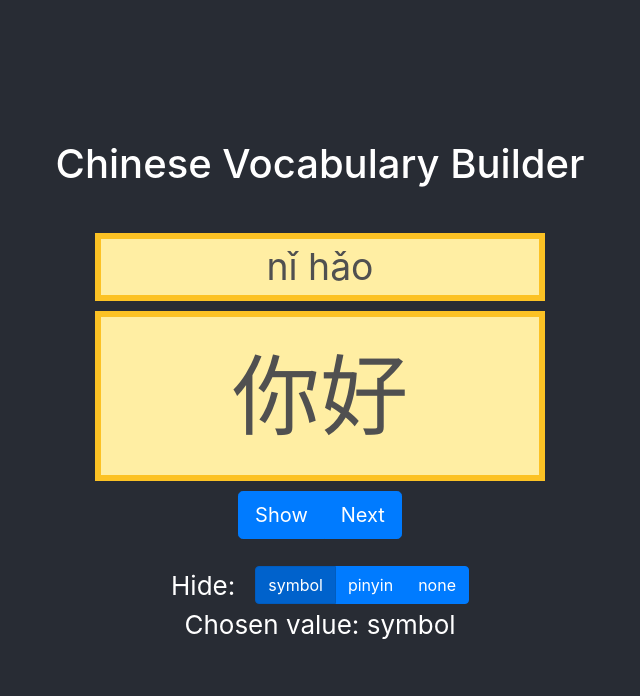
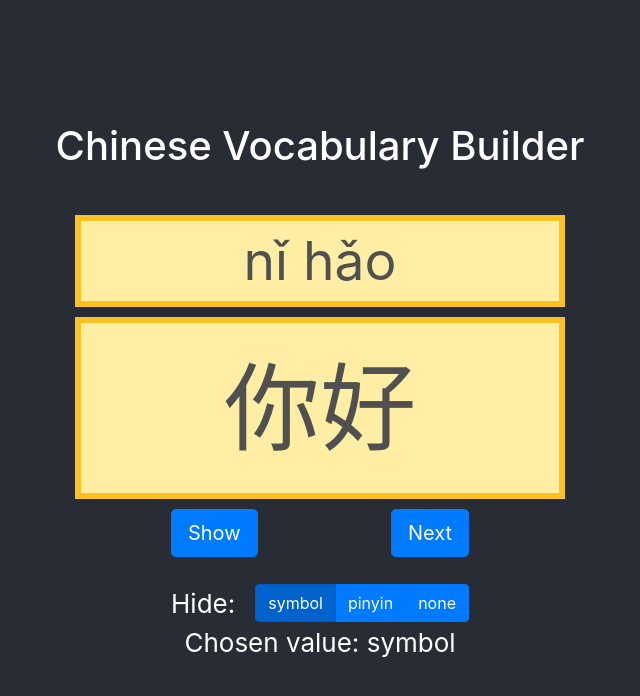
Before and after one commit to chwyean/vobu, a React (Create React App) app: page / in a window 1280 px wide. Shown: the top 696 px of the page, without its empty margins (320-960 px from the left). Built offline with nearby package versions, Linux system fonts and the light colour scheme.

Commit message:
Update MainWindow with buttons

```diff
--- a/src/MainWindow.css
+++ b/src/MainWindow.css
@@ -4,14 +4,14 @@
 
 .pinyinTextbox {
     background-color: hsl(49, 100%, 82%);
-    min-width: calc(50pt + 30vw);
+    min-width: calc(80pt + 30vw);
     /*height: 10vh;
     padding: 10px 5px; */
     display: flex;
     flex-direction: column;
     align-items: center;
     justify-content: center;
-    font-size: calc(10pt + 3vmin);
+    font-size: calc(10pt + 5vmin);
     color: #505050;
     border-width: 5pt;
     border-color: #fcc224;
@@ -26,10 +26,17 @@
     flex-direction: column;
     align-items: center;
     justify-content: center;
-    font-size: calc(24pt + 7vmin);
+    font-size: calc(30pt + 7vmin);
     color: #505050;
     border-width: 5pt;
     border-color: #fcc224;
     border-style:solid;
     margin: 10px;
 }
+
+.mainButtons {
+    gap:100pt;
+    display: flex;
+    flex-direction: row;
+    justify-content: center;
+}
--- a/src/MainWindow.js
+++ b/src/MainWindow.js
@@ -7,12 +7,11 @@ function MainWindow(props) {
         <div className="mainWindow">
             <div className="pinyinTextbox">nǐ hǎo</div>
             <div className="symbolTextbox">你好</div>
-            <span/>
-            <ButtonGroup>
+
+            <div className="mainButtons">
                 <Button className="showButton" size='lg'>Show</Button>
                 <Button className="nextButton" size='lg' variant='primary'>Next</Button>
-            </ButtonGroup>
-
+            </div>
         </div>
     );
 }
```
Also changed, not shown: 1 other file (tests, documents, lock files or other folders).
